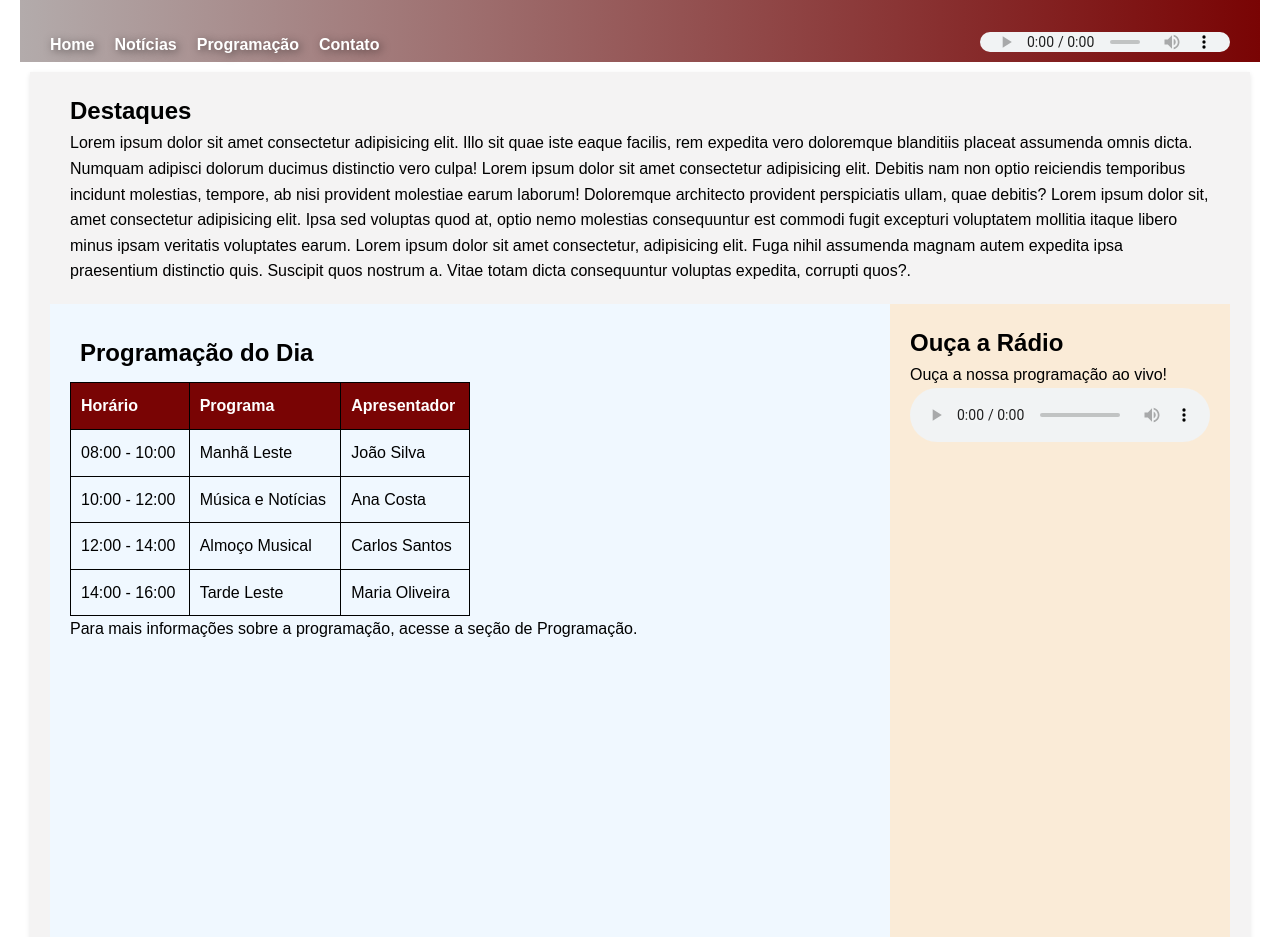
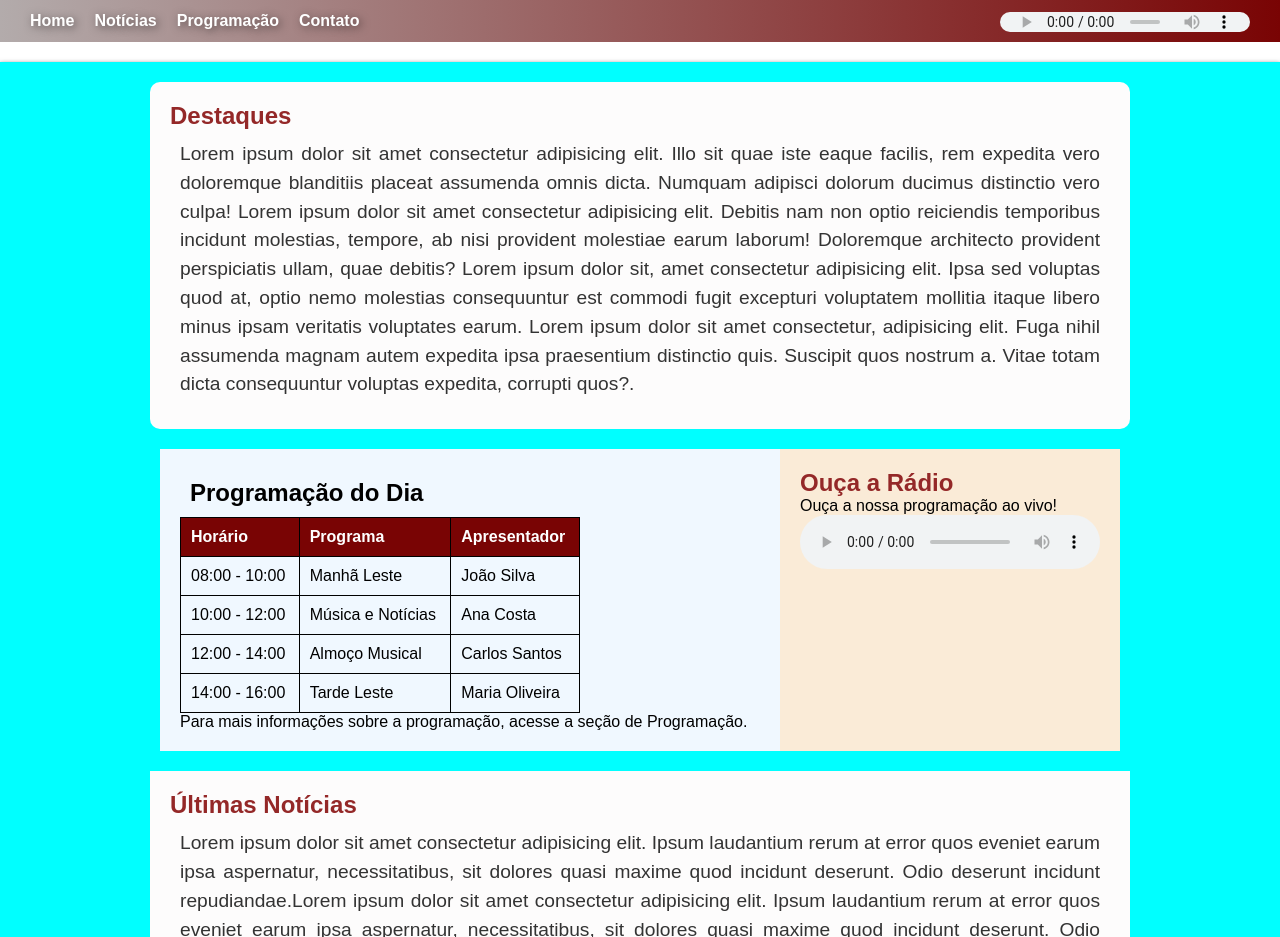
Before and after one commit to Yunussadjalo/projeto-lfm, a plain HTML site: page index.html in a window 1280 px wide. Shown: the part 158-1095 px from the top of the page. Drawn offline with Linux system fonts and the light colour scheme.

Commit message:
atualozei projeto lfm

```diff
--- a/styles.css
+++ b/estilos/desktop.css
@@ -1,21 +1,17 @@
-/* General Reset */
-* {
-    margin: 0;
-    padding: 0;
+@charset "UTF-8";
+/* Estilos para desktop */
+
+
+  * {
+    font-family: Arial, Helvetica, sans-serif;
+    font-size: 1em;
+    margin: 0px;
+    padding: 0px;
     box-sizing: border-box;
 }
 
-/* Body Styling */
-body {
-    width: 100%;
-    height: 100%;
-    font-family: Arial, sans-serif;
-    line-height: 1.6;
-    padding: 20px;
-}
 
-/* Header Styling */
-header {
+header{
     position: relative;
     width: 100%;
     height: 200px;
@@ -23,18 +19,16 @@ header {
     align-items: center;
     justify-content: space-between;
     background-image: linear-gradient(to left, #770000fb, #67585880);
-    padding: 50px;
     border-top-left-radius: 10px;
     border-top-right-radius: 10px;
+}
 
-}
 nav {
     position: absolute;
     top: 120px;
     left: 30px;
     align-items: center;
     justify-content: space-between;
-    width: 100%;
 }
 
 
@@ -54,7 +48,6 @@ header img {
     margin-right: 15px;
 }
 
-
 header h1 {
     position: absolute;
     top: 68px;
@@ -73,12 +66,10 @@ header audio {
     width: 250px;
     height: 20px;
     border-radius: 5px;
+}
 
-}
 header ul {
     list-style: none;
-    padding:0;
-    margin: 0;
     display: flex;
 
 }
@@ -95,48 +86,55 @@ header ul li a {
     font-weight: bold;
     text-shadow: 2px 2px 8px rgba(0, 0, 0, 0.5);
     transition: color 0.3s ease;
-
-
-
-
 }
 header ul li a:hover {
     color: #fb5050;
 }
 
-/* Main Content Styling */
+/* Main Content Styling #eae7e780*/
 main {
+    background-color:aqua ;
+    width: 90vw;
+    margin: 0 auto;
+    margin-top: 20px;
+    padding: 20px;
+    box-shadow: 0 2px 5px rgba(0, 0, 0, 0.733);
+}
 
-    background-color: #eae7e780;
+/* Article Styling */
+section#destaques {
+    width: 980px;
+    margin: 0 auto;
+    background-color: #fdfcfc;
     padding: 20px;
-    max-width: 100%;
-    margin-top: 10px;
-    margin-left: 10px;
-    margin-bottom: 10px;
-    margin-right: 10px;
-    box-shadow: 0 2px 5px rgba(0, 0, 0, 0.1);
+    border-radius: 10px;
 }
-/* Article Styling */
 
-#destaques {
-    width: 100%vw;
-    height: 100%vh;
-    padding-top: 0px;
-    padding-left: 20px;
-    padding-right: 20px;
-    padding-bottom: 20px;
+.titlo2 {
+    font-size: 1.5em;
+    color: #942828;
 
 }
 
-.container {
+.paragrafo {
+    font-size: 1.2em;
+    line-height: 1.5;
+    color: #333;
+    padding: 10px;
+    text-align: justify;
+}
+
+section#container {
     display: flex;  /* Ativa o Flexbox*/
-    height: 100vh;  /* Altura total da tela*/
+    width: 1000px;
+    margin: 0 auto;
+    padding: 20px;
 }
 
 #programacao {
    flex: 3; /* Ocupa 3 partes do espaço*/
    background-color: aliceblue;
-   padding: 20px
+   padding: 20px;
 }
 
 #barra-lateral {
@@ -181,19 +179,17 @@ th {
 }
 
 #ultimas-noticias {
-    width: 100%vw;
-    height: 100%vh;
-    padding-top: 0px;
-    padding-left: 20px;
-    padding-right: 20px;
-    padding-bottom: 20px;
+    width: 980px;
+    margin: 0 auto;
+    background-color: #fdfcfc;
+    padding: 20px;
 
 }
 
 
 /* Footer Styling */
 footer {
-    width: 100%;
+    width: 100vw;
     text-align: center;
     margin-top: 20px;
     padding: 10px;
--- /dev/null
+++ b/estilos/styles.css
@@ -0,0 +1,199 @@
+@charset "UTF-8";
+
+/* Estilos geral e Mobile first */
+
+
+* {
+    font-family: Arial, Helvetica, sans-serif;
+    font-size: 1em;
+    margin: 0px;
+    padding: 0px;
+    box-sizing: border-box;
+}
+
+
+header{
+    position: relative;
+    width: 100%;
+    height: 200px;
+    display: flex;
+    align-items: center;
+    justify-content: space-between;
+    background-image: linear-gradient(to left, #770000fb, #67585880);
+    border-top-left-radius: 10px;
+    border-top-right-radius: 10px;
+}
+
+nav {
+    position: absolute;
+    top: 120px;
+    left: 30px;
+    align-items: center;
+    justify-content: space-between;
+}
+
+
+/*header.logo {
+    width: 100px;
+    height: auto;
+    margin-right: 15px;
+
+}*/
+
+header img {
+    position: absolute;
+    top: 25px;
+    left: 100px;
+    width: 100px;
+    height: auto;
+    margin-right: 15px;
+}
+
+header h1 {
+    position: absolute;
+    top: 68px;
+    left: 210px;
+    font-size: 2.5em;
+    margin: 0;
+    color: rgb(255, 255, 255);
+    text-shadow: 2px 2px 8px rgba(0, 0, 0, 0.5);
+}
+
+header audio {
+    position: absolute;
+    top: 170px;
+    right: 30px;
+    margin-left: 20px;
+    width: 250px;
+    height: 20px;
+    border-radius: 5px;
+}
+
+header ul {
+    list-style: none;
+    display: flex;
+
+}
+header ul li {
+    margin-right: 20px;
+    padding-top: 50px;
+
+
+}
+
+header ul li a {
+    color: white;
+    text-decoration: none;
+    font-weight: bold;
+    text-shadow: 2px 2px 8px rgba(0, 0, 0, 0.5);
+    transition: color 0.3s ease;
+}
+header ul li a:hover {
+    color: #fb5050;
+}
+
+/* Main Content Styling #eae7e780*/
+main {
+    background-color:aqua ;
+    width: 100vw;
+    margin: 0 auto;
+    margin-top: 20px;
+    padding: 20px;
+    box-shadow: 0 2px 5px rgba(0, 0, 0, 0.733);
+}
+
+/* Article Styling */
+section#destaques {
+    width: 980px;
+    margin: 0 auto;
+    background-color: #fdfcfc;
+    padding: 20px;
+    border-radius: 10px;
+}
+
+.titlo2 {
+    font-size: 1.5em;
+    color: #942828;
+
+}
+
+.paragrafo {
+    font-size: 1.2em;
+    line-height: 1.5;
+    color: #333;
+    padding: 10px;
+    text-align: justify;
+}
+
+section#container {
+    display: flex;  /* Ativa o Flexbox*/
+    width: 1000px;
+    margin: 0 auto;
+    padding: 20px;
+}
+
+#programacao {
+   flex: 3; /* Ocupa 3 partes do espaço*/
+   background-color: aliceblue;
+   padding: 20px;
+}
+
+#barra-lateral {
+    flex: 1;    /* Ocupa 1 parte do espaço*/
+    background-color: antiquewhite;
+    padding: 20px;
+}
+#programacao {
+    width: 100%vw;
+    height: 100%vh;
+    padding: 20px;
+
+}
+#programa-dia{
+    width: 100%vw;
+    height: 100%vh;
+    padding: 20px;
+
+}
+
+table   {
+    width: 400px;
+    border-collapse: collapse;
+}
+
+caption {
+    font-size: 1.5em;
+   font-weight: bolder;
+   padding: 10px;
+   text-align: left;
+}
+
+td, th {
+    padding: 10px;
+    text-align: left;
+    border: 1px solid #000000;
+}
+
+th {
+    background-color: #770000fb;
+    color: white;
+}
+
+#ultimas-noticias {
+    width: 980px;
+    margin: 0 auto;
+    background-color: #fdfcfc;
+    padding: 20px;
+
+}
+
+
+/* Footer Styling */
+footer {
+    width: 100vw;
+    text-align: center;
+    margin-top: 20px;
+    padding: 10px;
+    background: #770000fb;
+    color: #fff;
+}
--- /dev/null
+++ b/estilos/tablet.css
@@ -0,0 +1,42 @@
+@charset "UTF-8";
+
+/* Estilos para tablet */
+
+
+/* Main Content Styling #eae7e780*/
+
+html,body{
+    width: 100vw;
+    height: 100vh;
+}
+main {
+    background-color:aqua ;
+    width: 90vw;
+    margin: 0 auto;
+    margin-top: 20px;
+    padding: 20px;
+    box-shadow: 0 2px 5px rgba(0, 0, 0, 0.733);
+}
+
+section#destaques {
+    width: 998px;
+    margin: 0 auto;
+    background-color: #fdfcfc;
+    padding: 20px;
+    border-radius: 10px;
+}
+
+section#container {
+    display: flex;  /* Ativa o Flexbox*/
+    width: 100%;
+    margin: 0 auto;
+    padding: 20px;
+}
+
+section#ultimas-noticias {
+    width: 100%;
+    margin: 0 auto;
+    background-color: #fdfcfc;
+    padding: 20px;
+    border-radius: 10px;
+}
--- /dev/null
+++ b/estilos/telas.css
@@ -0,0 +1,2 @@
+@charset "UTF-8";
+/* Estilos para diferntes telas */
--- /dev/null
+++ b/estilos/tv.css
@@ -0,0 +1,2 @@
+@charset "UTF-8";
+/* Estilos para TV */
--- a/index.html
+++ b/index.html
@@ -4,7 +4,10 @@
     <meta charset="UTF-8">
     <meta name="viewport" content="width=device-width, initial-scale=1.0">
     <title>Página Inicial</title>
-    <link rel="stylesheet" href="styles.css">
+    <link rel="stylesheet" href="estilos/styles.css" media="all">
+    <link rel="stylesheet" href="estilos/tablet.css" media="screen and (min-width: 768px) and (max-width: 1024px)">
+    <link rel="stylesheet" href="estilos/desktop.css" media="screen and (min-width: 1025px) and (max-width: 1200px)">
+    <link rel="stylesheet" href="estilos/tv.css" media="screen and (min-width: 1200px)">
 </head>
 <body>
     <header>
@@ -27,10 +30,10 @@
     </header>
     <main>
         <section id="destaques">
-            <h2>Destaques</h2>
-            <p>Lorem ipsum dolor sit amet consectetur adipisicing elit. Illo sit quae iste eaque facilis, rem expedita vero doloremque blanditiis placeat assumenda omnis dicta. Numquam adipisci dolorum ducimus distinctio vero culpa! Lorem ipsum dolor sit amet consectetur adipisicing elit. Debitis nam non optio reiciendis temporibus incidunt molestias, tempore, ab nisi provident molestiae earum laborum! Doloremque architecto provident perspiciatis ullam, quae debitis? Lorem ipsum dolor sit, amet consectetur adipisicing elit. Ipsa sed voluptas quod at, optio nemo molestias consequuntur est commodi fugit excepturi voluptatem mollitia itaque libero minus ipsam veritatis voluptates earum. Lorem ipsum dolor sit amet consectetur, adipisicing elit. Fuga nihil assumenda magnam autem expedita ipsa praesentium distinctio quis. Suscipit quos nostrum a. Vitae totam dicta consequuntur voluptas expedita, corrupti quos?.</p>
+            <h2 class="titlo2">Destaques</h2>
+            <p class="paragrafo">Lorem ipsum dolor sit amet consectetur adipisicing elit. Illo sit quae iste eaque facilis, rem expedita vero doloremque blanditiis placeat assumenda omnis dicta. Numquam adipisci dolorum ducimus distinctio vero culpa! Lorem ipsum dolor sit amet consectetur adipisicing elit. Debitis nam non optio reiciendis temporibus incidunt molestias, tempore, ab nisi provident molestiae earum laborum! Doloremque architecto provident perspiciatis ullam, quae debitis? Lorem ipsum dolor sit, amet consectetur adipisicing elit. Ipsa sed voluptas quod at, optio nemo molestias consequuntur est commodi fugit excepturi voluptatem mollitia itaque libero minus ipsam veritatis voluptates earum. Lorem ipsum dolor sit amet consectetur, adipisicing elit. Fuga nihil assumenda magnam autem expedita ipsa praesentium distinctio quis. Suscipit quos nostrum a. Vitae totam dicta consequuntur voluptas expedita, corrupti quos?.</p>
         </section>
-        <section class="container">
+        <section id="container">
             <div id="programacao">
                 <table>
                     <caption>Programação do Dia</caption>
@@ -67,7 +70,7 @@
                 <p>Para mais informações sobre a programação, acesse a seção de Programação.</p>
             </div>
             <div id="barra-lateral">
-                    <h2>Ouça a Rádio</h2>
+                <h2 class="titlo2">Ouça a Rádio</h2>
                 <p>Ouça a nossa programação ao vivo!</p>
                 <audio controls src="">
 
@@ -76,8 +79,8 @@
 
         </section>
         <section id="ultimas-noticias">
-            <h2>Últimas Notícias</h2>
-            <p>Lorem ipsum dolor sit amet consectetur adipisicing elit. Ipsum laudantium rerum at error quos eveniet earum ipsa aspernatur, necessitatibus, sit dolores quasi maxime quod incidunt deserunt. Odio deserunt incidunt repudiandae.Lorem ipsum dolor sit amet consectetur adipisicing elit. Ipsum laudantium rerum at error quos eveniet earum ipsa aspernatur, necessitatibus, sit dolores quasi maxime quod incidunt deserunt. Odio deserunt incidunt repudiandae.Lorem ipsum dolor sit amet consectetur adipisicing elit. Ipsum laudantium rerum at error quos eveniet earum ipsa aspernatur, necessitatibus, sit dolores quasi maxime quod incidunt deserunt. Odio deserunt incidunt repudiandae.Lorem ipsum dolor sit amet consectetur adipisicing elit. Ipsum laudantium rerum at error quos eveniet earum ipsa aspernatur, necessitatibus, sit dolores quasi maxime quod incidunt deserunt. Odio deserunt incidunt repudiandae.Lorem ipsum dolor sit amet consectetur adipisicing elit. Ipsum laudantium rerum at error quos eveniet earum ipsa aspernatur, necessitatibus, sit dolores quasi maxime quod incidunt deserunt. Odio deserunt incidunt repudiandae.</p>
+            <h2 class="titlo2">Últimas Notícias</h2>
+            <p class="paragrafo">Lorem ipsum dolor sit amet consectetur adipisicing elit. Ipsum laudantium rerum at error quos eveniet earum ipsa aspernatur, necessitatibus, sit dolores quasi maxime quod incidunt deserunt. Odio deserunt incidunt repudiandae.Lorem ipsum dolor sit amet consectetur adipisicing elit. Ipsum laudantium rerum at error quos eveniet earum ipsa aspernatur, necessitatibus, sit dolores quasi maxime quod incidunt deserunt. Odio deserunt incidunt repudiandae.Lorem ipsum dolor sit amet consectetur adipisicing elit. Ipsum laudantium rerum at error quos eveniet earum ipsa aspernatur, necessitatibus, sit dolores quasi maxime quod incidunt deserunt. Odio deserunt incidunt repudiandae.Lorem ipsum dolor sit amet consectetur adipisicing elit. Ipsum laudantium rerum at error quos eveniet earum ipsa aspernatur, necessitatibus, sit dolores quasi maxime quod incidunt deserunt. Odio deserunt incidunt repudiandae.Lorem ipsum dolor sit amet consectetur adipisicing elit. Ipsum laudantium rerum at error quos eveniet earum ipsa aspernatur, necessitatibus, sit dolores quasi maxime quod incidunt deserunt. Odio deserunt incidunt repudiandae.</p>
         </section>
     </main>
     <footer>
```
Lines whose indentation alone changed are shown as unchanged.
